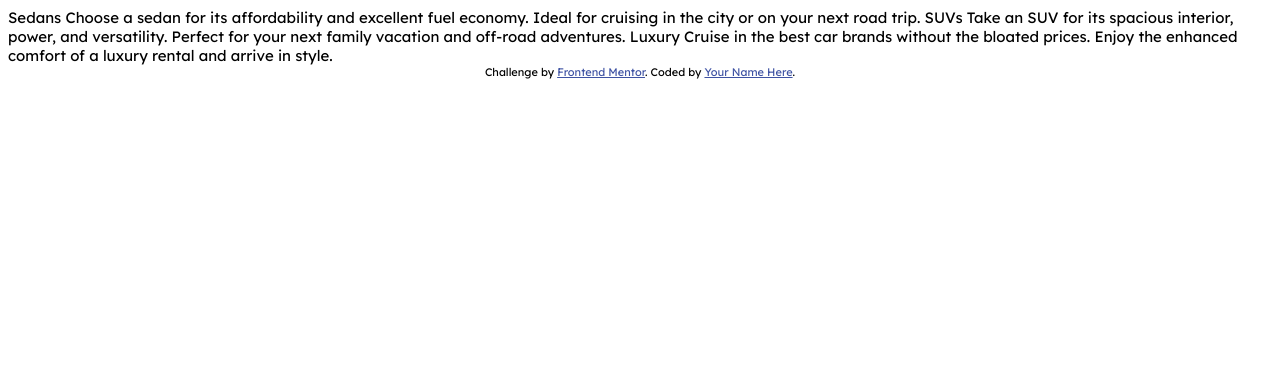
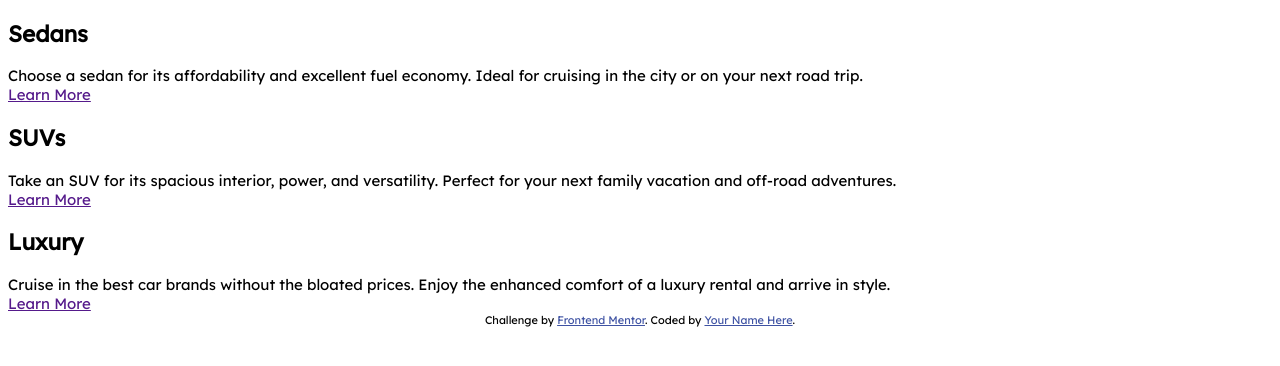
Before and after one commit to azaespa/3-column-preview-card-component-main, a plain HTML site: page index.html in a window 1280 px wide. Drawn offline with Linux system fonts and the light colour scheme.

Commit message:
html cards

```diff
--- a/index.html
+++ b/index.html
@@ -11,17 +11,32 @@
 </head>
 <body>
 
-  Sedans
-  Choose a sedan for its affordability and excellent fuel economy. Ideal for cruising in the city
-  or on your next road trip.
-
-  SUVs
-  Take an SUV for its spacious interior, power, and versatility. Perfect for your next family vacation
-  and off-road adventures.
-
-  Luxury
-  Cruise in the best car brands without the bloated prices. Enjoy the enhanced comfort of a luxury
-  rental and arrive in style.
+  <div class="cards">
+    <div class="card">
+      <div class="card-details">
+        <h2 class="card-heading">Sedans</h2>
+        <span class="card-description">Choose a sedan for its affordability and excellent fuel economy. Ideal for cruising in the city
+          or on your next road trip.</span>
+      </div>
+      <a href="" class="card-button">Learn More</a>
+    </div>
+    <div class="card">
+      <div class="card-details">
+        <h2 class="card-heading">SUVs</h2>
+        <span class="card-description">Take an SUV for its spacious interior, power, and versatility. Perfect for your next family vacation
+          and off-road adventures.</span>
+      </div>
+      <a href="" class="card-button">Learn More</a>
+    </div>
+    <div class="card">
+      <div class="card-details">
+        <h2 class="card-heading">Luxury</h2>
+        <span class="card-description">Cruise in the best car brands without the bloated prices. Enjoy the enhanced comfort of a luxury
+          rental and arrive in style.</span>
+      </div>
+      <a href="" class="card-button">Learn More</a>
+    </div>
+  </div>
 
   <div class="attribution">
     Challenge by <a href="https://www.frontendmentor.io?ref=challenge" target="_blank">Frontend Mentor</a>.
--- a/style.css
+++ b/style.css
@@ -1,3 +1,4 @@
+@import url('https://fonts.googleapis.com/css2?family=Lexend+Deca&display=swap');
 @import url('https://fonts.googleapis.com/css2?family=Lexend+Deca&display=swap');
 
 :root {
@@ -15,6 +16,7 @@
     /* Typography */
     font-family: 'Lexend Deca', sans-serif;
     font-size: 15px;
+    font-weight: 400;
 }
 
 .attribution {
```
